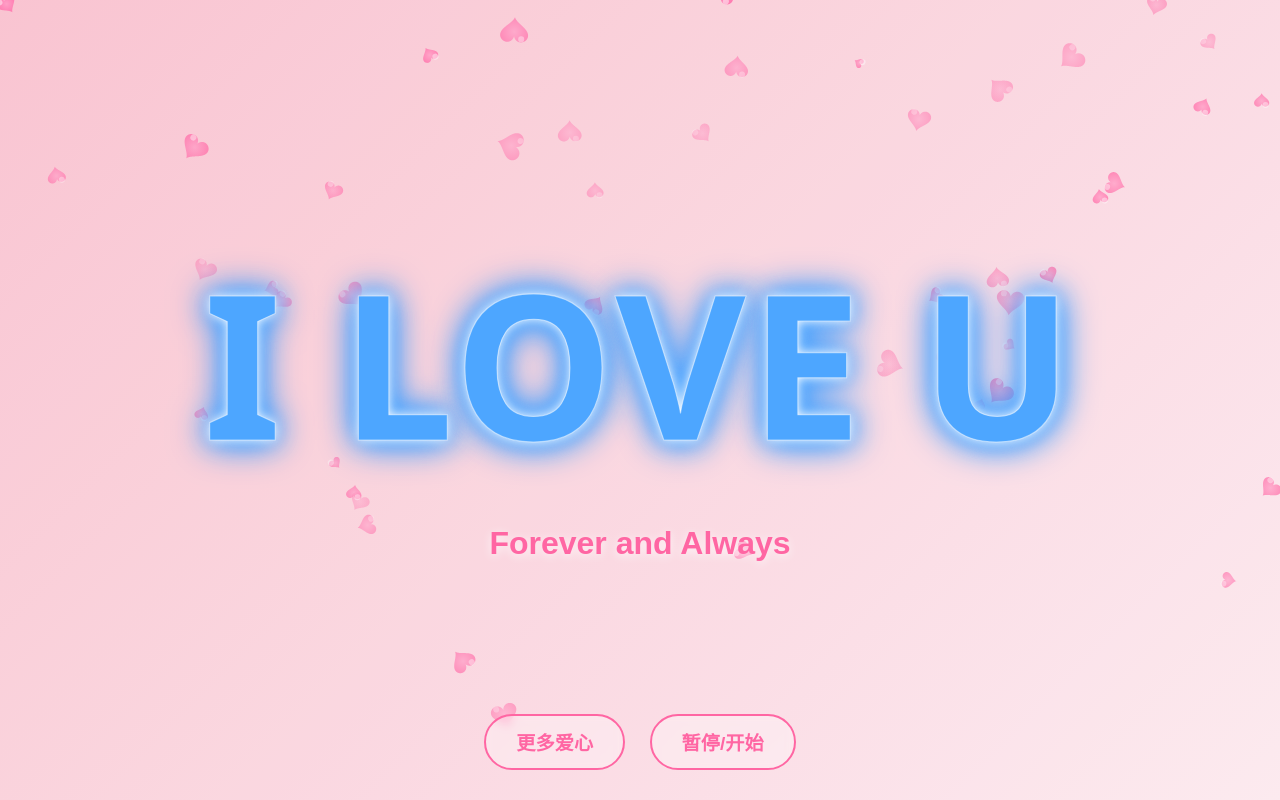
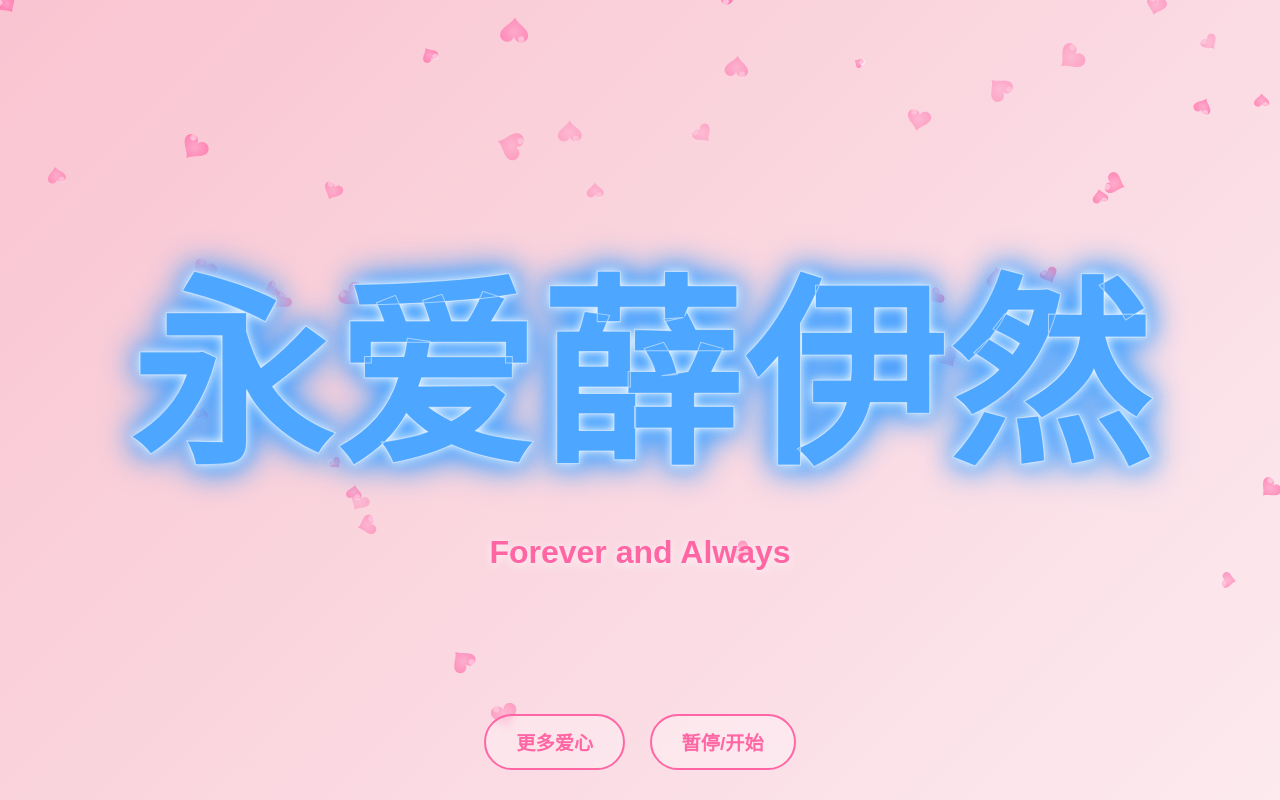
Before and after one commit to dddahc/love_animation, a plain HTML site: page index.html in a window 1280 px wide. Drawn offline with Linux system fonts and the light colour scheme.

Commit message:
Update index.html

```diff
--- a/index.html
+++ b/index.html
@@ -130,7 +130,7 @@
     <canvas id="heartCanvas"></canvas>
 
     <div class="love-container">
-        <div class="love-text">I LOVE U</div>
+        <div class="love-text">永爱薛伊然</div>
         <div class="sub-text">Forever and Always</div>
     </div>
 
```
